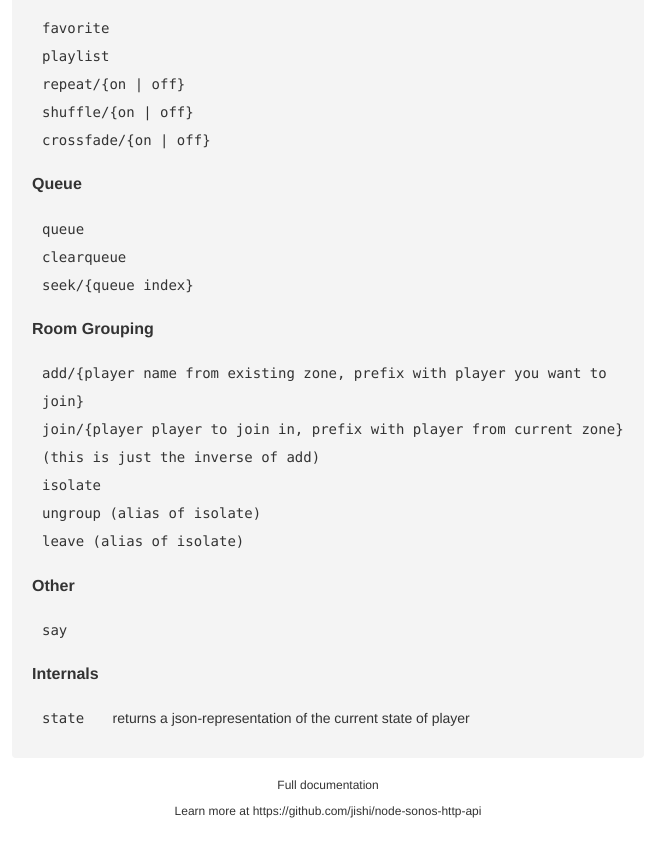
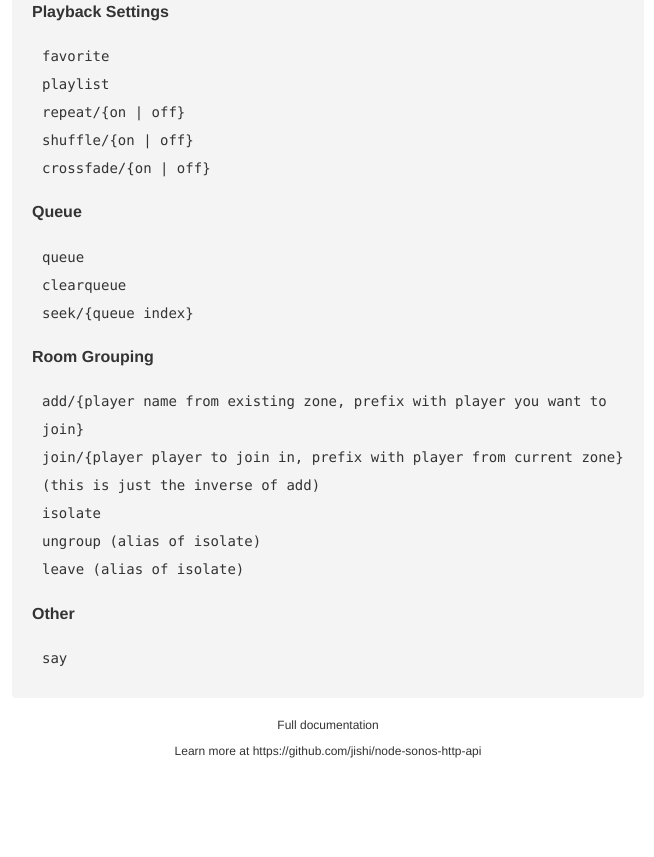
Before and after one commit to jishi/node-sonos-http-api, a website: page static/index.html in a window 1280 px wide. Shown: the part 1579-2436 px from the top of the page, without its empty margins (312-966 px from the left). After the commit the page ends 2387 px from the top, so only its background shows below. Drawn offline with Linux system fonts and the light colour scheme.

Commit message:
Update index.html
Move state to the info section and make it a clickable link

```diff
--- a/static/index.html
+++ b/static/index.html
@@ -29,6 +29,7 @@
 
       <div class="docs">
         <h2>Info</h2>
+        <p><span class="method">GET</span> <a href="/state">/state</a></p>
         <p><span class="method">GET</span> <a href="/zones">/zones</a></p>
         <p><span class="method">GET</span> <a href="/favorites">/favorites</a></p>
         <p><span class="method">GET</span> <a href="/playlists">/playlists</a></p>
@@ -107,10 +108,6 @@
           <li>say</li>
         </ul>
 
-        <h4>Internals</h4>
-        <ul>
-          <li>state <span class="explanation">returns a json-representation of the current state of player</span></li>
-        </ul>
       </div>
 
       <div class="footer">
```
